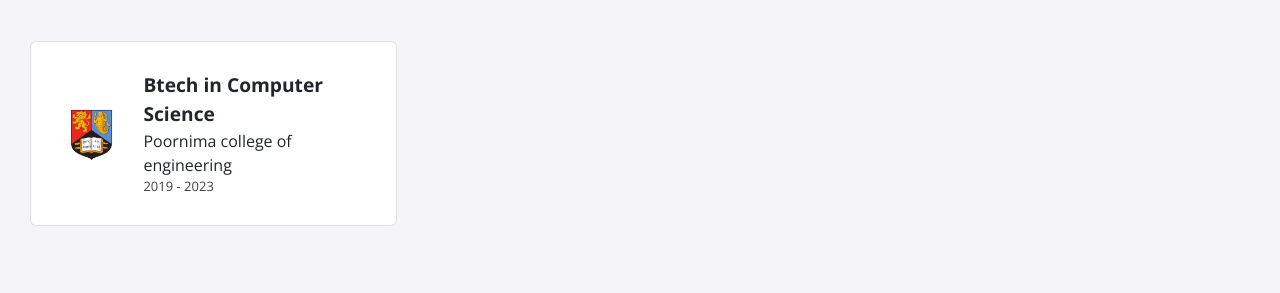
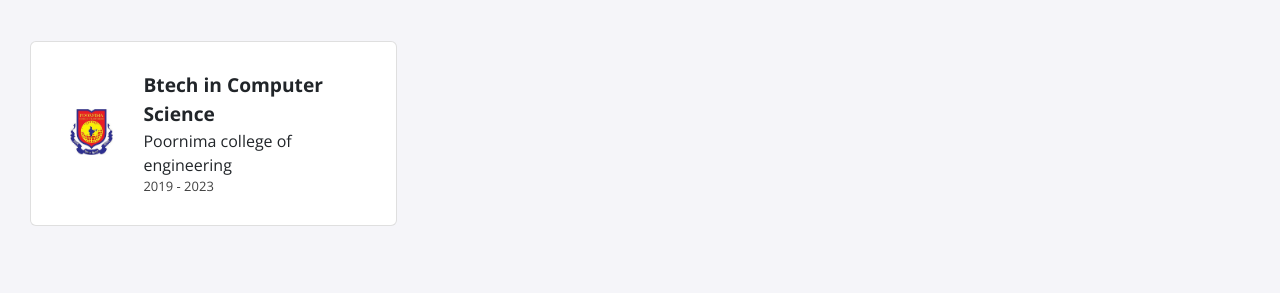
Before and after one commit to Denny-UD/denny_ud.github.io, a Jekyll site: the page built from index.html, in a window 1280 px wide. Shown: the part 1099-1392 px from the top of the page. Built offline with Jekyll 4.4.1, drawn with Linux system fonts in a browser that asks for light colours; nearby versions of some CDN libraries.

Commit message:
Update education.yml

```diff
--- a/_data/education.yml
+++ b/_data/education.yml
@@ -1,4 +1,4 @@
 - course: Btech in Computer Science
   institute: Poornima college of engineering
   dates: 2019 - 2023
-  logo: uob.png
+  logo: pce.png
```
